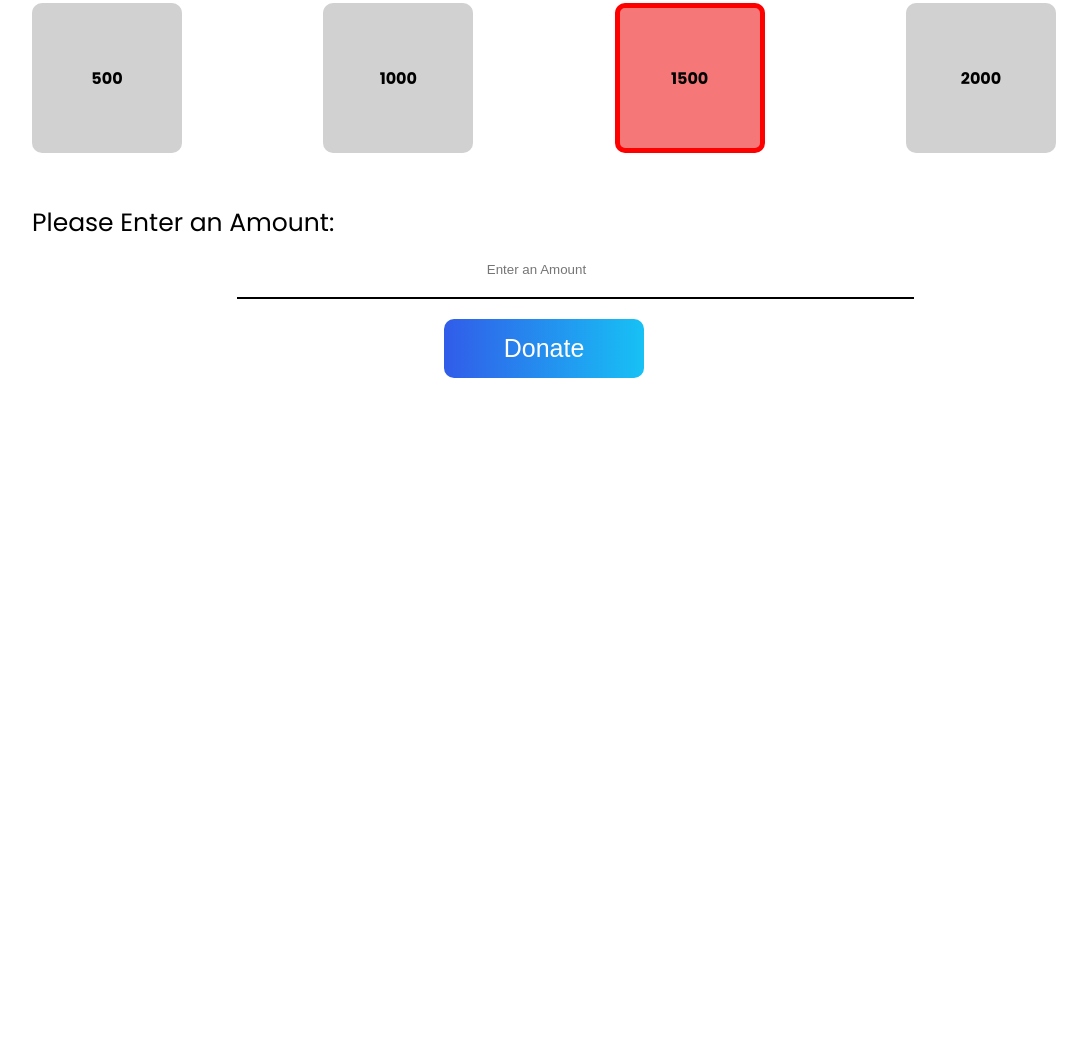
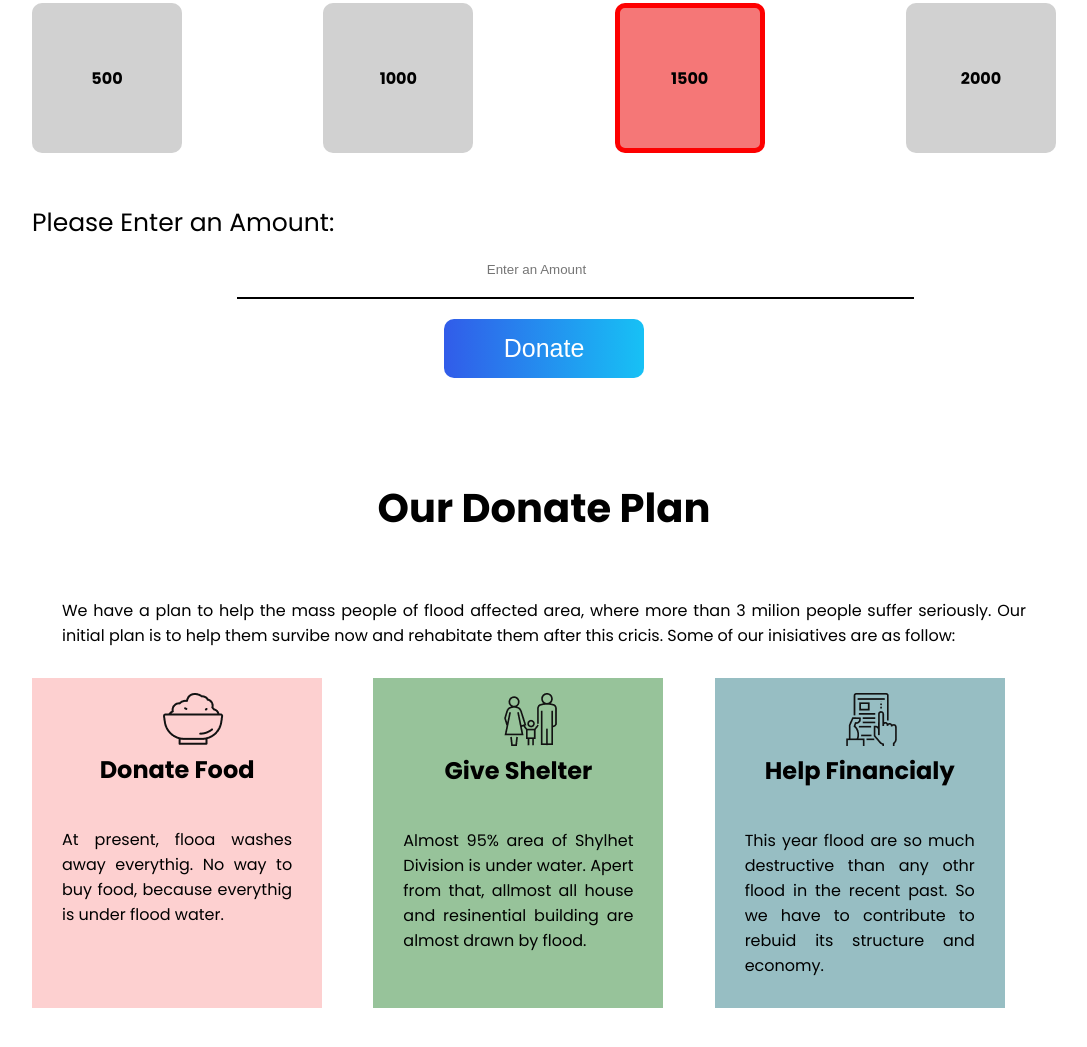
Before and after one commit to Sarwarhridoy4/Donation-Site, a plain HTML site: page index.html in a window 1280 px wide. Shown: the part 1008-2055 px from the top of the page, without its empty margins (96-1183 px from the left). Before the commit the page ends 1386 px from the top, so only its background shows below. Drawn offline with Linux system fonts and the light colour scheme.

Commit message:
Third Section Done

```diff
--- a/index.html
+++ b/index.html
@@ -50,6 +50,34 @@
             <input class="btn" type="submit" value="Donate">
         </div>
     </section>
+
+    <section class="donate-plan">
+        <h1>Our Donate Plan</h1>
+        <p>We have a plan to help the mass people of flood affected area, where more than 3 milion people suffer
+            seriously. Our initial plan is to help them survibe now and rehabitate them after this cricis.
+            Some of our inisiatives are as follow: </p>
+        <div class="cards">
+            <div class="card-1">
+                <img src="Icons/food.png" alt="food">
+                <h2>Donate Food</h2>
+                <p>At present, flooa washes away everythig. No way to buy food, because everythig is under flood water.
+                </p>
+
+            </div>
+            <div class="card-2">
+                <img src="Icons/shelter.png" alt="shelter">
+                <h2>Give Shelter</h2>
+                <p>Almost 95% area of Shylhet Division is under water. Apert from that, allmost all house and resinential building are almost drawn by flood. </p>
+
+            </div>
+            <div class="card-3">
+                <img src="Icons/Frame-1.png" alt="finance">
+                <h2>Help Financialy</h2>
+                <p>This year flood are so much destructive than any othr flood in the recent past. So we have to contribute to rebuid its structure and economy.</p>
+
+            </div>
+        </div>
+    </section>
 </body>
 
 </html>
--- a/style.css
+++ b/style.css
@@ -131,3 +131,59 @@ body {
   border-right: none;
 
 } */
+
+.donate-plan{
+  padding-top: 100px;
+  height: auto;
+  width: 80%;
+  margin: 0 auto;
+  background: rgba(255, 255, 255, 0);
+}
+
+.donate-plan h1{
+  font-size: 40px;
+  text-align: center;
+  padding-bottom: 20px;
+}
+.donate-plan p{
+  text-align: justify;
+  margin-top: 10px;
+  padding: 30px;
+
+}
+.card-1{
+  width: 100%;
+  background: rgba(240, 0, 0, 0.185);
+  margin-right: 5%;
+}
+.card-1 img{
+  margin-left: 45%;
+  margin-top: 5%;
+}
+.card-2{
+  width: 100%;
+  background: rgba(3, 110, 12, 0.411);
+  margin-right: 5%;
+}
+.card-2 img{
+  margin-left: 45%;
+  margin-top: 5%;
+}
+.card-3{
+  width: 100%;
+  background: rgba(3, 97, 110, 0.411);
+  margin-right: 5%;
+}
+.card-3 img{
+  margin-left: 45%;
+  margin-top: 5%;
+}
+.card-1 h2{
+  text-align: center;
+}
+.card-2 h2{
+  text-align: center;
+}
+.card-3 h2{
+  text-align: center;
+}
```
